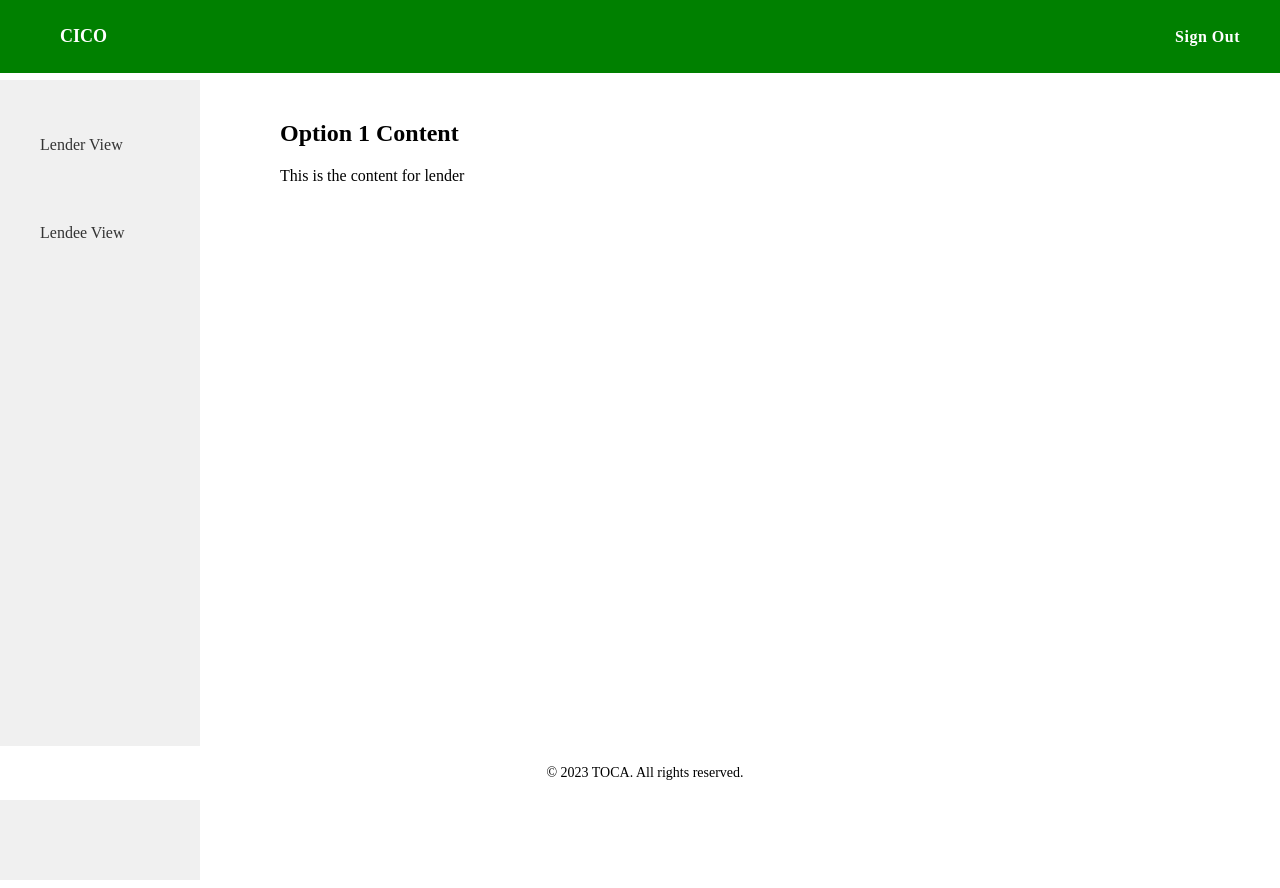
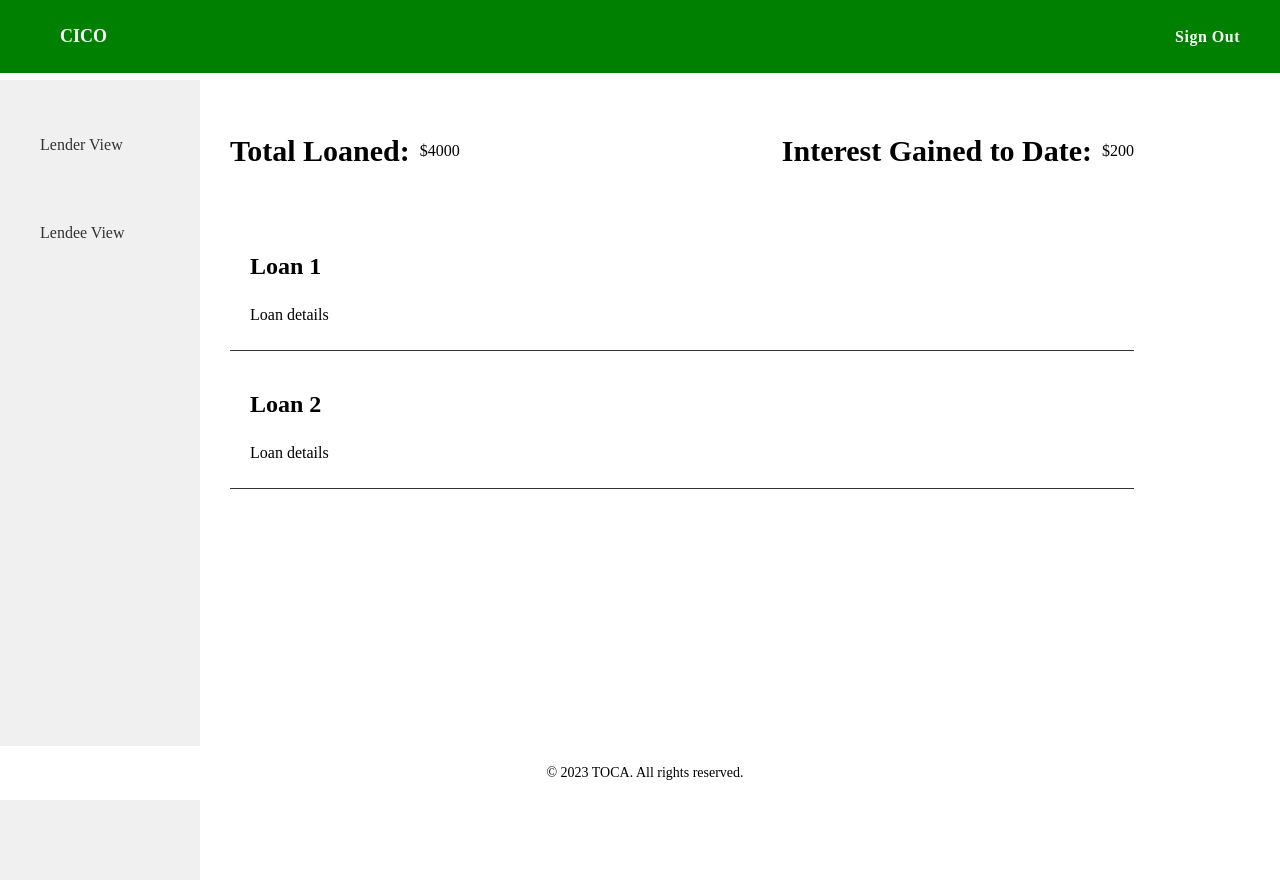
Before and after one commit to avgelix/cico-frontend, a website: page activeloans.html in a window 1280 px wide. Drawn offline with Linux system fonts and the light colour scheme.

Commit message:
Modify the activeloans page to include interest and total loaned/to pay info

```diff
--- a/activeloans.js
+++ b/activeloans.js
@@ -3,12 +3,39 @@ function showContent(option) {
 
     // Populate content based on the selected option
     switch (option) {
-      case 'lender':
-        activeLoans.innerHTML = "<h2>Option 1 Content</h2><p>This is the content for lender</p>";
-        break;
-      case 'lendee':
-        activeLoans.innerHTML = "<h2>Option 2 Content</h2><p>This is the content for lendee</p>";
-        break;
+        case 'lender':
+            activeLoans.innerHTML = `
+                <div class="activeLoansHeader">
+                    <div class="headerContent"><h2>Total Loaned:</h2> <p> $4000</p></div>
+                    <div class="headerContent"><h2>Interest Gained to Date:</h2> <p> $200</p></div>
+                </div>
+
+                <div class="loan">
+                    <h2>Loan 1</h2>
+                    <p>Loan details</p>
+                </div>
+                <div class="loan">
+                    <h2>Loan 2</h2>
+                    <p>Loan details</p>
+                </div>
+            `;
+            break;
+        case 'lendee':
+            activeLoans.innerHTML = `
+                <div class="activeLoansHeader">
+                    <div class="headerContent"> <h2>Total To Pay:</h2> <p> $6000</p></div>
+                    <div class="headerContent"> <h2>Interest Saved to Date:</h2> <p> $1000</p></div>
+                </div>
+                <div class="grid-item loan">
+                    <h2>Loan 1</h2>
+                    <p>Loan details</p>
+                </div>
+                <div class="grid-item loan">
+                    <h2>Loan 2</h2>
+                    <p>Loan details</p>
+                </div>
+            `;
+            break;
       default:
             contentDiv.innerHTML = "<h2>No Content Found</h2><p>Please select an option from the sidebar.</p>";
             break;
--- a/screen.css
+++ b/screen.css
@@ -148,14 +148,57 @@
   }
 
   .sidebarClick:focus {
-    background-color: lightgrey;
+    background-color: lightgray;
     text-decoration: underline;
   }
 
   #activeLoansContent {
-    margin-left: 60px; /* Make sure content doesn't overlap with the sidebar */
+    margin-left: 10px; /* Make sure content doesn't overlap with the sidebar */
     padding: 20px;
     margin-top: 0px;
+    display: grid;
+    margin-right: 11%;
+    padding: 20px;
+    padding-top: 0px;
+}
+
+.loan {
+    display: flex;
+    flex-direction: column;
+    justify-content: center;
+    padding: 20px;
+    padding-bottom:10px;
+    margin-top: 0px;
+    border-bottom: #333;
+    border-bottom-width: 0.5px;
+    border-bottom-style: solid;
+}
+
+.activeLoansHeader {
+    display: flex;
+    flex-direction: row;
+    justify-content: space-between;
+    margin-bottom: 20px;
+    margin-top: -21px;
+}
+
+.headerContent {
+  display: flex; /* Display the h2 and p on the same line */
+  align-items: center; /* Align h2 and p vertically within the headerContent div */
+}
+
+.headerContent h2 {
+  font-size: 30px;
+  margin-right: 10px; /* Add horizontal space between the h2 and p */
+}
+
+.loan h2 {
+    font-size: 24px;
+    margin-bottom: 10px;
+}
+
+.loan p {
+    font-size: 16px;
   }
 
   #activeLoans > body {
```
